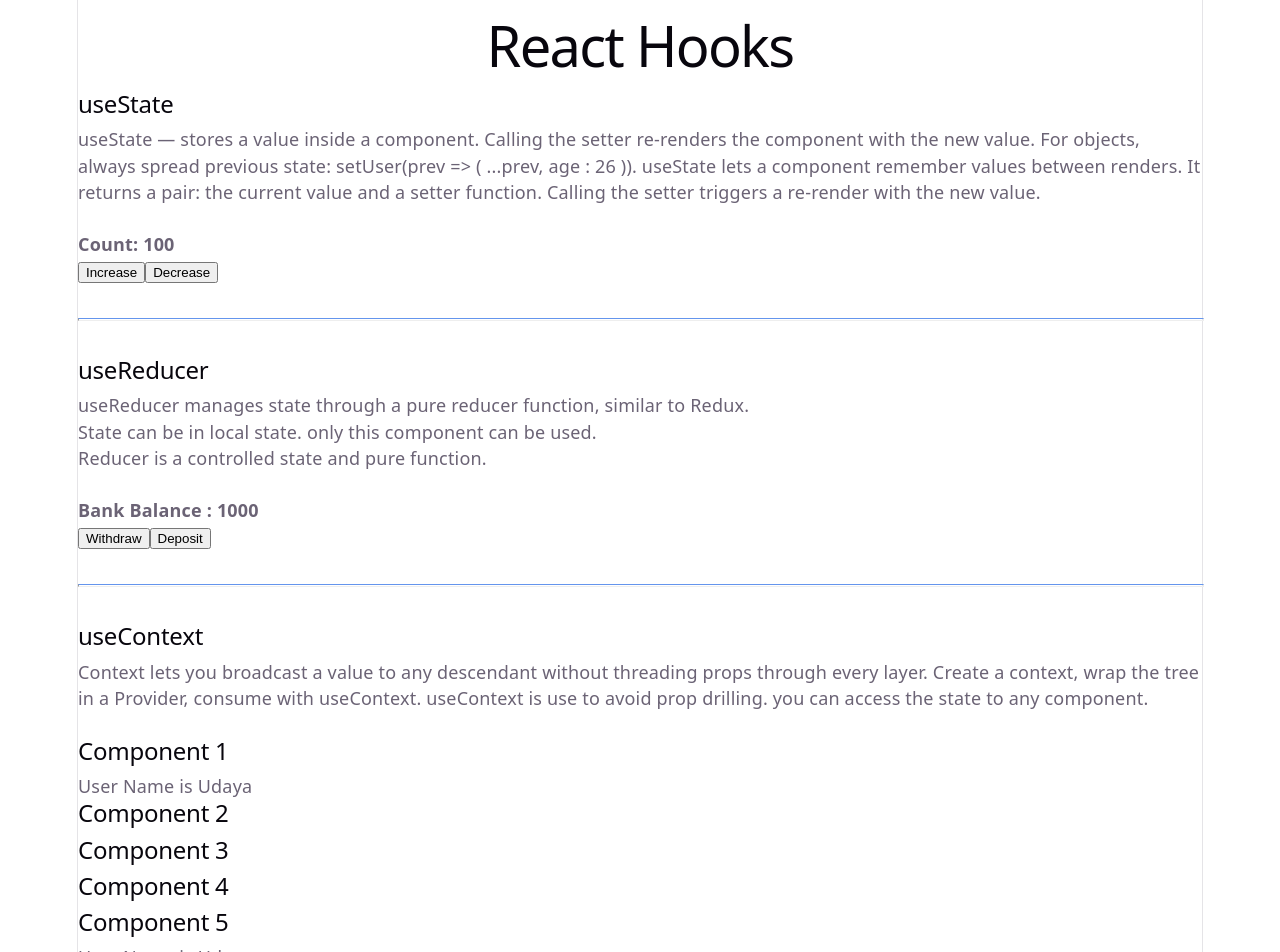
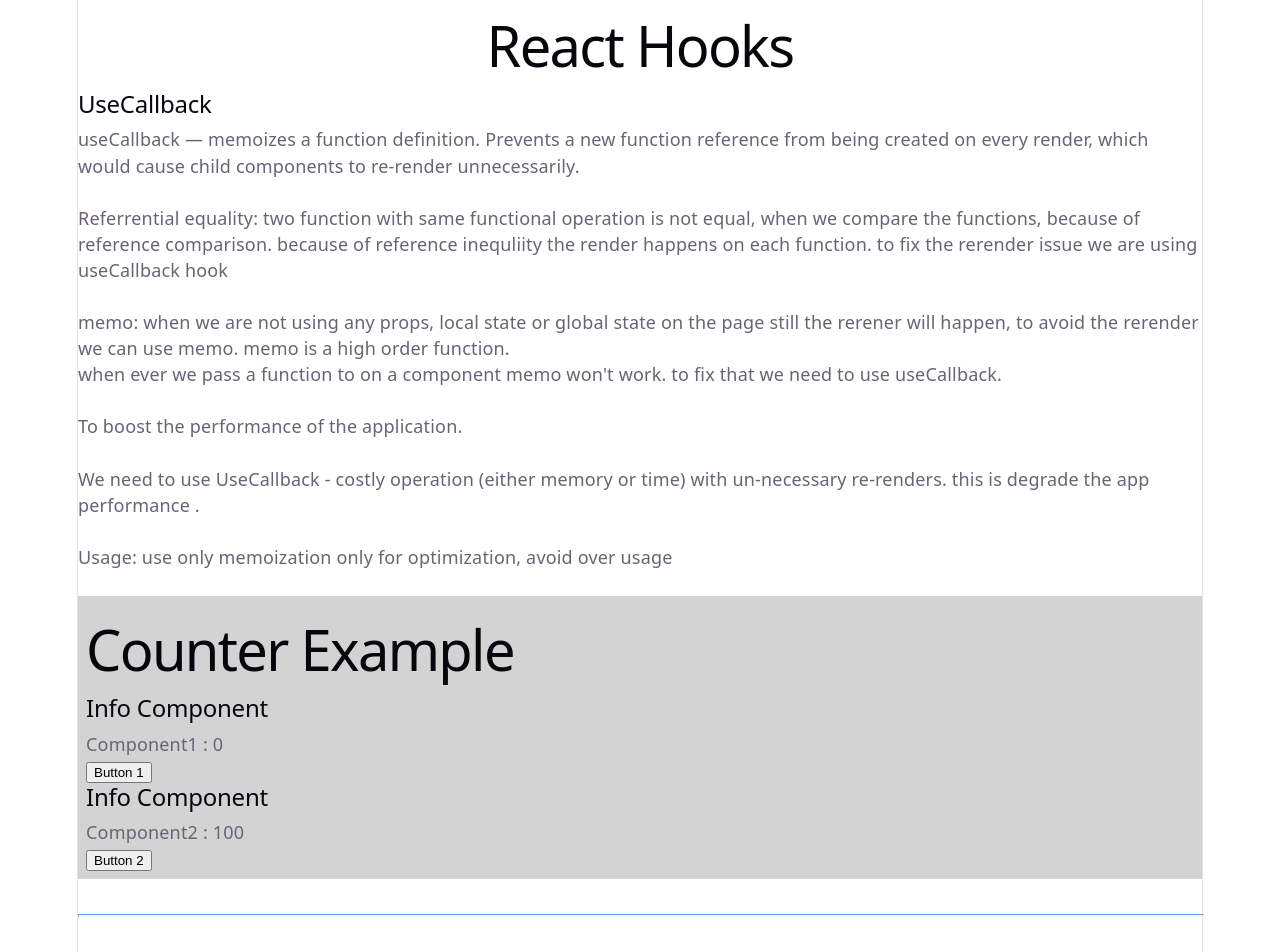
Before and after one commit to udayamca/react-hooks, a React (Vite) app: page / in a window 1280 px wide. Shown: the top 952 px of the page. Built offline with nearby package versions, Linux system fonts and the light colour scheme.

Commit message:
adding useCallback hook

```diff
--- /dev/null
+++ b/components/UseCallback.jsx
@@ -0,0 +1,82 @@
+import { useCallback, useState } from "react";
+import HeadingComponent from "./sub-components/HeadingComponent";
+import ButtonComponent from "./sub-components/ButtonComponent";
+import InfoComponent from "./sub-components/InfoComponent";
+
+export default function UseCallback() {
+  const [count1, setCount1] = useState(0);
+  const [count2, setCount2] = useState(100);
+
+  const increase1 = useCallback(() => {
+    setCount1(count1 + 1);
+  }, [count1]);
+
+  const increase2 = useCallback(() => {
+    setCount2((prev) => prev + 1);
+  }, [count2]);
+
+  return (
+    <>
+      <div className="UseCallback" style={{ textAlign: "left" }}>
+        <h2>UseCallback</h2>
+        <div className="UseCallback-cont">
+          <p>
+            useCallback — memoizes a function definition. Prevents a new
+            function reference from being created on every render, which would
+            cause child components to re-render unnecessarily.
+          </p>{" "}
+          <br />
+          <p>
+            Referrential equality: two function with same functional operation
+            is not equal, when we compare the functions, because of reference
+            comparison. because of reference inequliity the render happens on
+            each function. to fix the rerender issue we are using useCallback
+            hook
+          </p>{" "}
+          <br />
+          <p>
+            memo: when we are not using any props, local state or global state
+            on the page still the rerener will happen, to avoid the rerender we
+            can use memo. memo is a high order function. <br />
+            when ever we pass a function to on a component memo won't work. to
+            fix that we need to use useCallback.
+          </p>{" "}
+          <br />
+          <p>To boost the performance of the application.</p> <br />
+          <p>
+            We need to use UseCallback - costly operation (either memory or
+            time) with un-necessary re-renders. this is degrade the app
+            performance .
+          </p>{" "}
+          <br />
+          <p>
+            Usage: use only memoization only for optimization, avoid over usage
+          </p>
+        </div>
+        <br />
+        <div
+          style={{
+            backgroundColor: "lightgray",
+            padding: "8px",
+          }}
+        >
+          <HeadingComponent />
+          <InfoComponent title="Component1" count={count1} />
+          <ButtonComponent title="Button 1" eventHandler={increase1} />
+          <InfoComponent title="Component2" count={count2} />
+          <ButtonComponent title="Button 2" eventHandler={increase2} />
+        </div>
+      </div>
+      <br />
+      <hr
+        style={{
+          width: "100%",
+          height: "1px",
+          color: "blue",
+          borderTop: "1px solid cornflowerblue",
+        }}
+      />
+      <br />
+    </>
+  );
+}
--- /dev/null
+++ b/components/sub-components/ButtonComponent.jsx
@@ -0,0 +1,9 @@
+import { memo } from "react";
+
+const ButtonComponent = ({ title, eventHandler }) => {
+  console.log(`ButtonComponent rendering for ${title}`);
+
+  return <button onClick={eventHandler}>{title}</button>;
+};
+
+export default memo(ButtonComponent);
--- /dev/null
+++ b/components/sub-components/HeadingComponent.jsx
@@ -0,0 +1,14 @@
+import { memo } from "react";
+
+const HeadingComponent = () => {
+  console.log("Heading Component");
+  return (
+    <>
+      <div>
+        <h1>Counter Example</h1>
+      </div>
+    </>
+  );
+};
+
+export default memo(HeadingComponent);
--- /dev/null
+++ b/components/sub-components/InfoComponent.jsx
@@ -0,0 +1,17 @@
+import { memo } from "react";
+
+const InfoComponent = ({ title, count }) => {
+  console.log(title, count);
+  return (
+    <>
+      <div>
+        <h2>Info Component</h2>
+        <div>
+          {title} : {count}
+        </div>
+      </div>
+    </>
+  );
+};
+
+export default memo(InfoComponent);
--- a/src/App.jsx
+++ b/src/App.jsx
@@ -4,15 +4,17 @@
 import UseReducer from "../components/UseReducer";
 import UseContext from "../components/UseContext";
 import UseMemo from "../components/UseMemo";
+import UseCallback from "../components/UseCallback";
 
 function App() {
   return (
     <>
       <h1>React Hooks</h1>
-      <UseState />
+      {/* <UseState />
       <UseReducer />
       <UseContext />
-      <UseMemo />
+      <UseMemo /> */}
+      <UseCallback />
     </>
   );
 }
```
